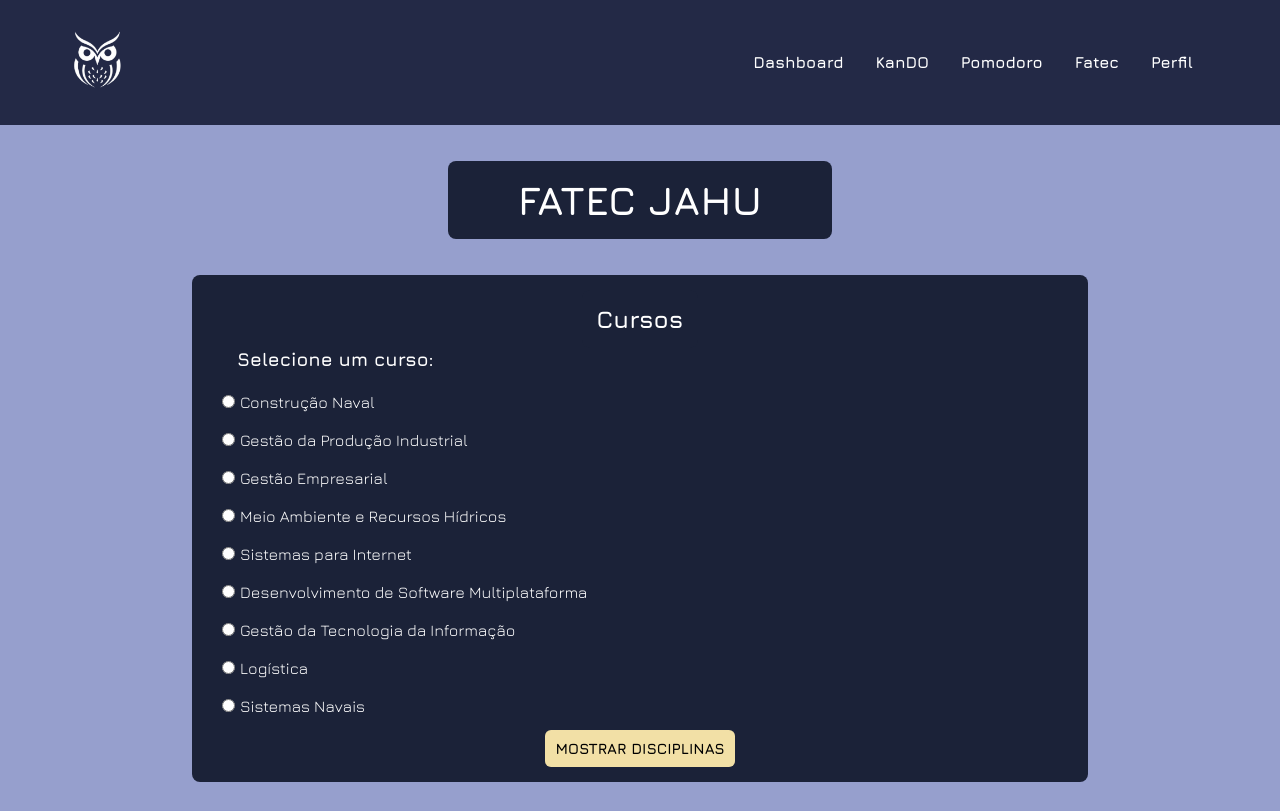
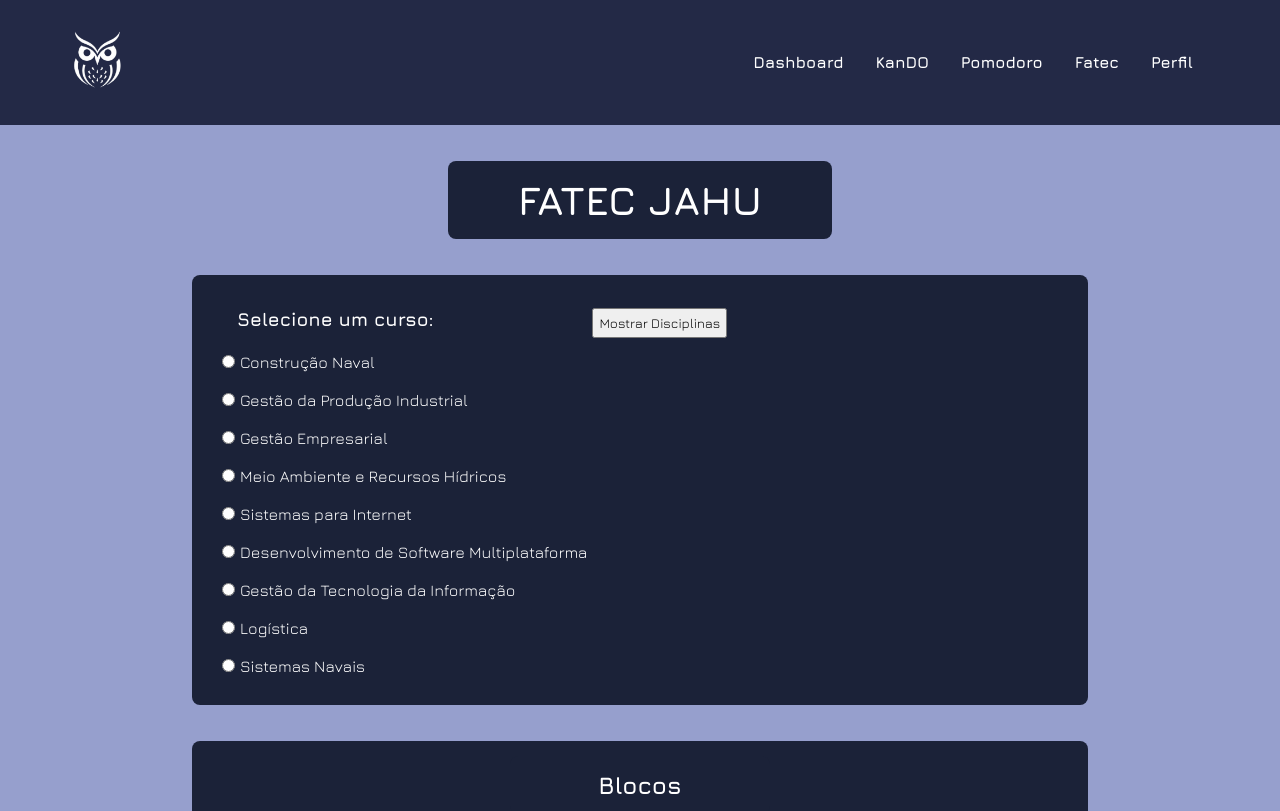
Before and after one commit to AlexiaCazale/projeto_tcc, a PHP site: page /pageFatec.php in a window 1280 px wide. Shown: the top 811 px of the page. Run offline with PHP 8.4, Linux system fonts and the light colour scheme; the visitor is signed in with stand-in values (Sample User, id 1); data comes from the database, SQL or seed files in the repository; tables that the repository leaves empty hold one stand-in row (values such as "Sample post"); some libraries are stand-ins or nearby versions.

Commit message:
Alterando dados da page Fatec

```diff
--- a/model/conexao.class.php
+++ b/model/conexao.class.php
@@ -4,12 +4,12 @@
 		public function __construct(protected $db = null)
 		{
 
-			$parametros = "mysql:host=localhost;port=3307;dbname=dbcorujario;"; //Aléxia
-			//$parametros = "mysql:host=localhost;dbname=dbcorujario;";
+			// $parametros = "mysql:host=localhost;port=3307;dbname=dbcorujario;"; //Aléxia
+			$parametros = "mysql:host=localhost;dbname=dbcorujario;";
 			try
 			{
-				$this->db = new PDO($parametros, "root", "root"); //Aléxia
-				//$this->db = new PDO($parametros, "root", "");
+				//$this->db = new PDO($parametros, "root", "root"); //Aléxia
+				$this->db = new PDO($parametros, "root", "");
 			}
 			catch(PDOException $e)
 			{
--- a/model/disciplina.class.php
+++ b/model/disciplina.class.php
@@ -18,9 +18,9 @@
             return $this -> curso;
         }
 
-        public function setCurso(Curso $curso){
-            $this -> curso[] = $curso;
-        }
+        // public function setCurso(Curso $curso){
+        //     $this -> curso[] = $curso;
+        // }
     }
 
 ?>
--- a/model/disciplinaDAO.class.php
+++ b/model/disciplinaDAO.class.php
@@ -73,7 +73,7 @@
 			try
 			{
 				$stm = $this->db->prepare($sql);
-				$stm->bindValue(1, $curso->getIddisciplina());
+				$stm->bindValue(1, $disciplina->getIddisciplina());
 				$stm->execute();
 				$this->db = null;
 				return "Disciplina excluida com sucesso";
--- a/view/pageFatec.php
+++ b/view/pageFatec.php
@@ -15,28 +15,9 @@
     exit();
 }
 
-$cursos = [
-    'dspConstrucaoNaval' => [],
-    'dspGpi' => [],
-    'dspGestaoEmpresarial' => [],
-    'dspMeioAmbiente' => [],
-    'dspSi' => [],
-    'dspDsm' => [],
-    'dspGti' => [],
-    'dspLogistica' => [],
-    'dspSistemasNavais' => []
-];
-
-function teste($x){
-
-    global $retorno, $cursos;
-
-    foreach($retorno as $dado){
-        if($dado->disciplina == $x){
-            $cursos['dsp' . ($x + 1)][] = $dado;
-        }
-    }
-}
+$curso = new Curso();
+$cursoDAO = new cursoDAO();
+$ret = $cursoDAO -> buscar_todos($curso);
 
 ?>
     <br><br>
@@ -44,17 +25,15 @@
     <br><br>
     <div class="container">
         <div class="content center">
-            <h2 class="border">Cursos</h2>
+            <!-- <h2 class="border">retorno</h2> -->
             <br>
             <div class="infos ">
-                <div class="cursos">
+                <div class="retorno">
                     <h3 class="title">Selecione um curso: </h3>
                     <br>
                     <?php
+                        global $ret;
 
-                            $curso = new Curso();
-                            $cursoDAO = new cursoDAO();
-                            $ret = $cursoDAO -> buscar_todos($curso);
 
                             foreach($ret as $dado)
                             {
@@ -78,63 +57,33 @@
                 </div>
                 <div class="disciplinas">
                 <?php
-                            $disciplina = new Disciplina();
-                            $disciplinaDAO = new disciplinaDAO();
-                            $retorno = $disciplinaDAO->buscar_todos($disciplina);
+                    global $ret;
+                    $cursoSelecionado = $ret;
+
+                    //echo '<pre>' . var_dump($cursoSelecionado) . '</pre>';
+
+                    if (isset($_POST["curso"])) {
+
+                    $disciplina = new Disciplina();
+                    $disciplinaDAO = new disciplinaDAO();
+                    $retorno = $disciplinaDAO->buscar_todos($disciplina);
+
+                    echo '<pre>' . var_dump($retorno) . '</pre>';
 
 
-                            global $cursos;
-
-                            if (isset($_POST["curso"]) && $_POST["curso"] == 0) {
-                                foreach ($cursos['dspConstrucaoNaval'] as $dados) {
-                                    echo "<p value='{$dados->iddisciplina}'>{$dados->nome}</p>";
-                                }
-                            }
-
-                            if (isset($_POST["curso"]) && $_POST["curso"] == 1) {
-                            foreach($cursos['dspGpi'] as $dados){
-                                echo "<p value='{$dados->iddisciplina}'>{$dados->nome}</p>";
+                        foreach($retorno as $dado){
+                            if ($dado->idcurso == $cursoSelecionado) {
+                                echo "<div class='align_row'>";
+                                echo "<p name='curso' id='{$dado->idcurso}'>{$dado->nome}</p>";
+                                echo "</div>";
                             }
                         }
+                    }
 
-                            if (isset($_POST["curso"]) && $_POST["curso"] == 2) {
-                            foreach($cursos['dspGestaoEmpresarial'] as $dados){
-                                echo "<p value='{$dados->iddisciplina}'>{$dados->nome}</p>";
-                            }
-                        }
-
-                            if (isset($_POST["curso"]) && $_POST["curso"] == 3) {
-                            foreach($cursos['dspMeioAmbiente'] as $dados){
-                                echo "<p value='{$dados->iddisciplina}'>{$dados->nome}</p>";
-                            }
-                        }
-
-                            if (isset($_POST["curso"]) && $_POST["curso"] == 4) {
-                            foreach($cursos['dspSi'] as $dados){
-                                echo "<p value='{$dados->iddisciplina}'>{$dados->nome}</p>";
-                            }
-                        }
-
-                            foreach($cursos['dspDsm'] as $dados){
-                                echo "<p value='{$dados->iddisciplina}'>{$dados->nome}</p>";
-                            }
-
-                            foreach($cursos['dspGti'] as $dados){
-                                echo "<p value='{$dados->iddisciplina}'>{$dados->nome}</p>";
-                            }
-
-                            foreach($cursos['dspLogistica'] as $dados){
-                                echo "<p value='{$dados->iddisciplina}'>{$dados->nome}</p>";
-                            }
-
-                            foreach($cursos['dspSistemasNavais'] as $dados){
-                                echo "<p value='{$dados->iddisciplina}'>{$dados->nome}</p>";
-                            }
-
-                        ?>
+                ?>
+                <input type="submit" class="center" value="Mostrar Disciplinas">
                 </div>
             </div>
-            <button class="center">Mostrar Disciplinas</button>
         </div>
         <br><br>
         <div class="content">
@@ -254,7 +203,7 @@
             margin-left: 15px;
         }
 
-        /* .cursos{
+        /* .retorno{
             width: 50%;
             /* text-align: justify;
         } */
```
